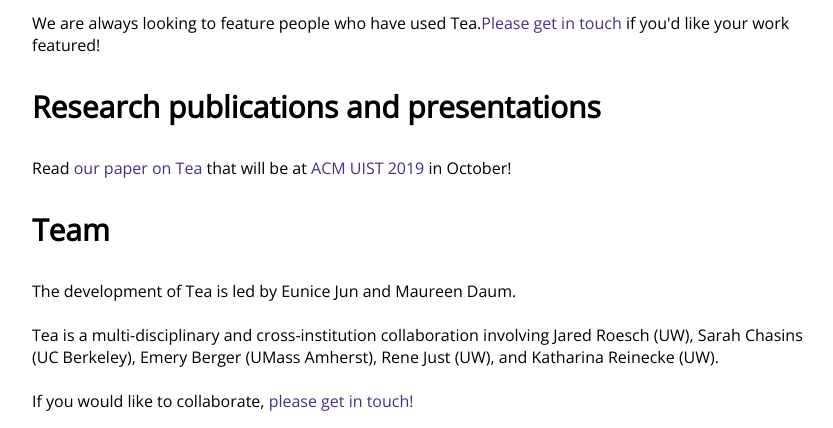
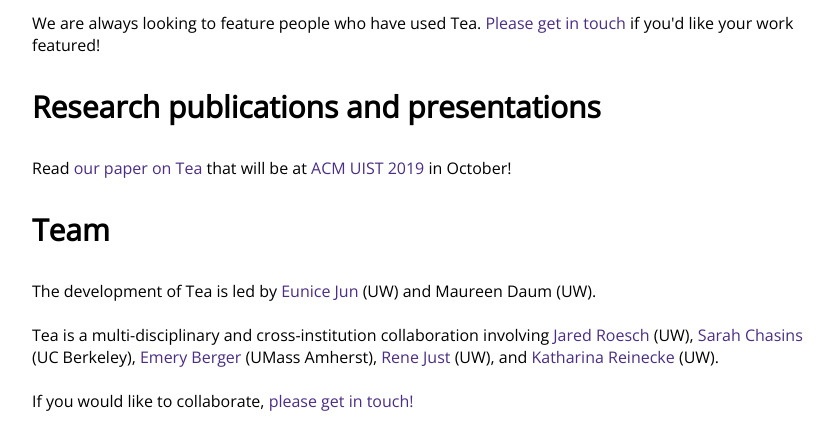
Before and after one commit to emjun/tea-lang-web, a Jekyll site: the page built from index.html, in a window 1280 px wide, cut to the strip 684-1112 px from the top of the page. Shown: the whole strip, without its empty margins (214-1047 px from the left). Built offline with Jekyll 4.4.1, drawn with Linux system fonts in a browser that asks for light colours; nearby versions of some CDN libraries; library files that are not in the unit come from our copies.

```diff
--- a/assets/css/install.html
+++ b/assets/css/install.html
@@ -25,7 +25,7 @@ layout: default
               If you're curious about the internals of Tea, check out <a href="http://github.com/emjun/tea-lang">the source code</a>.
           </p>
           <p>
-            Check out some examples here!
+            <!-- Check out some examples here! -->
           </p>
 
 <p>
--- a/index.html
+++ b/index.html
@@ -29,7 +29,7 @@ summary: Tea is a high-level language for automatically selecting and executing
         <script src="https://gist.github.com/emjun/f0ebafc97c208b9f329b1e8c14f90a7f.js"></script>
     </p>
     <p>
-      We are always looking to feature people who have used Tea.<a href="mailto:emjun@cs.washington.edu">Please get in touch</a> if you'd like your work featured!
+      We are always looking to feature people who have used Tea. <a href="mailto:emjun@cs.washington.edu">Please get in touch</a> if you'd like your work featured!
     </p>
     <p class="lead">
         Research publications and presentations
@@ -41,10 +41,10 @@ summary: Tea is a high-level language for automatically selecting and executing
         Team
       </p>
       <p>
-        The development of Tea is led by Eunice Jun and Maureen Daum.
+        The development of Tea is led by <a href="https://homes.cs.washington.edu/~emjun/">Eunice Jun</a> (UW) and Maureen Daum (UW).
         <br>
         <br>
-        Tea is a multi-disciplinary and cross-institution collaboration involving Jared Roesch (UW), Sarah Chasins (UC Berkeley), Emery Berger (UMass Amherst), Rene Just (UW), and Katharina Reinecke (UW).
+        Tea is a multi-disciplinary and cross-institution collaboration involving <a href="https://jroesch.github.io/">Jared Roesch</a> (UW), <a href="https://schasins.com/">Sarah Chasins</a> (UC Berkeley), <a href="https://emeryberger.com/">Emery Berger</a> (UMass Amherst), <a href="https://homes.cs.washington.edu/~rjust/">Rene Just</a> (UW), and <a href="https://homes.cs.washington.edu/~reinecke/">Katharina Reinecke</a> (UW).
         <br>
         <br>
         If you would like to collaborate, <a href="mailto:emjun@cs.washington.edu">please get in touch!</a>
```
